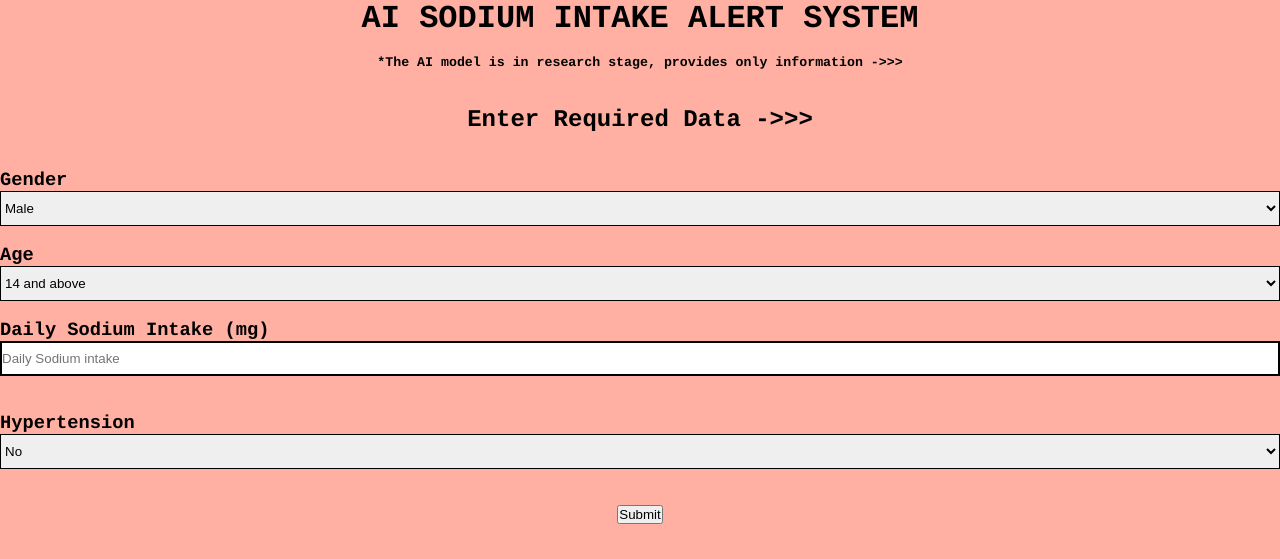
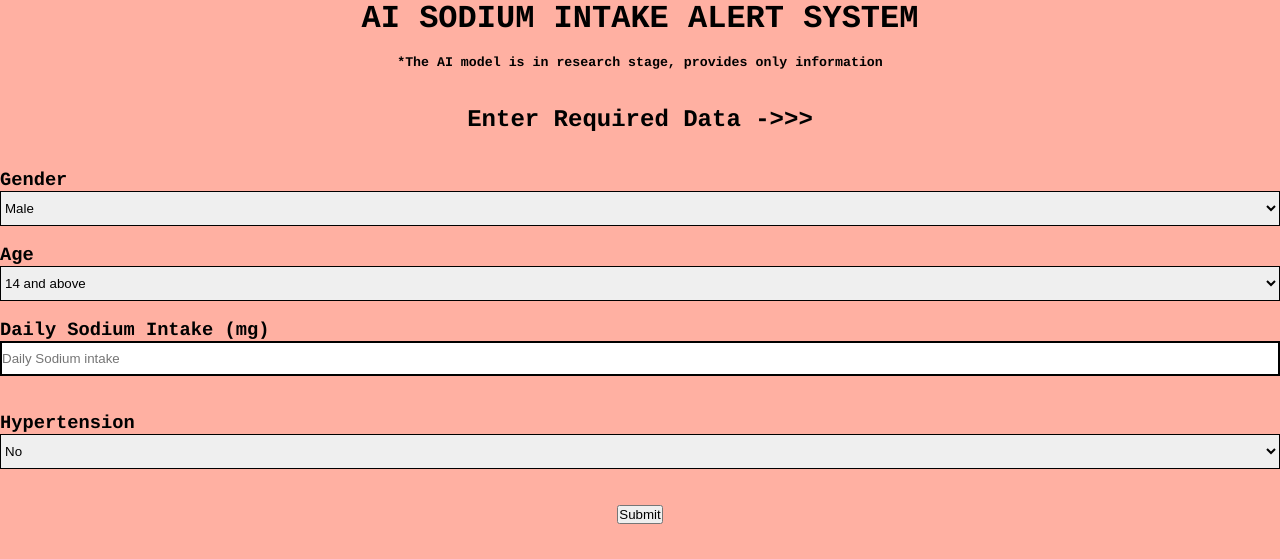
Before and after one commit to gmd1609/Sodium-Prediction-Heroku, a Flask app: page / in a window 1280 px wide. Shown: the top 559 px of the page. Run offline with Flask 2, Linux system fonts and the light colour scheme; parts of the project's set-up code (start-up, migrations or seed data) failed here and were passed over.

Commit message:
Update index.html

```diff
--- a/templates/index.html
+++ b/templates/index.html
@@ -13,7 +13,7 @@
 	<center>
         <form action="{{ url_for('predict')}}" method="post" >
                 <br>
-                <h5 style="color: black;font-family: courier;">*The AI model is in research stage, provides only information  ->>></h5>
+                <h5 style="color: black;font-family: courier;">*The AI model is in research stage, provides only information  </h5>
                 <br>
 		<br>
                 <h2 style="color: black;font-family: courier;">Enter Required Data  ->>></h2>
```
